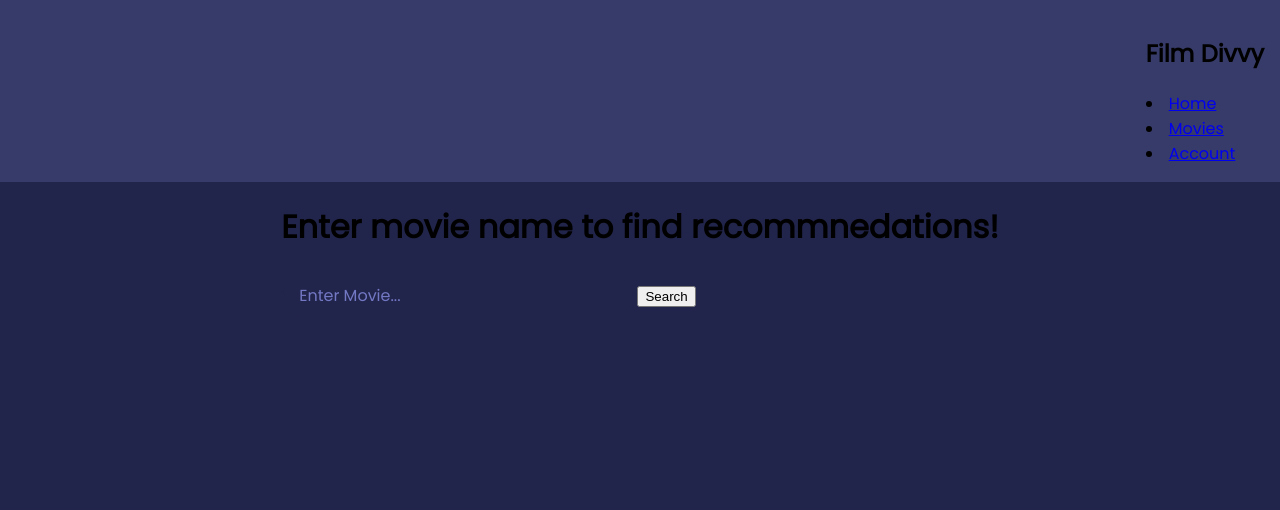
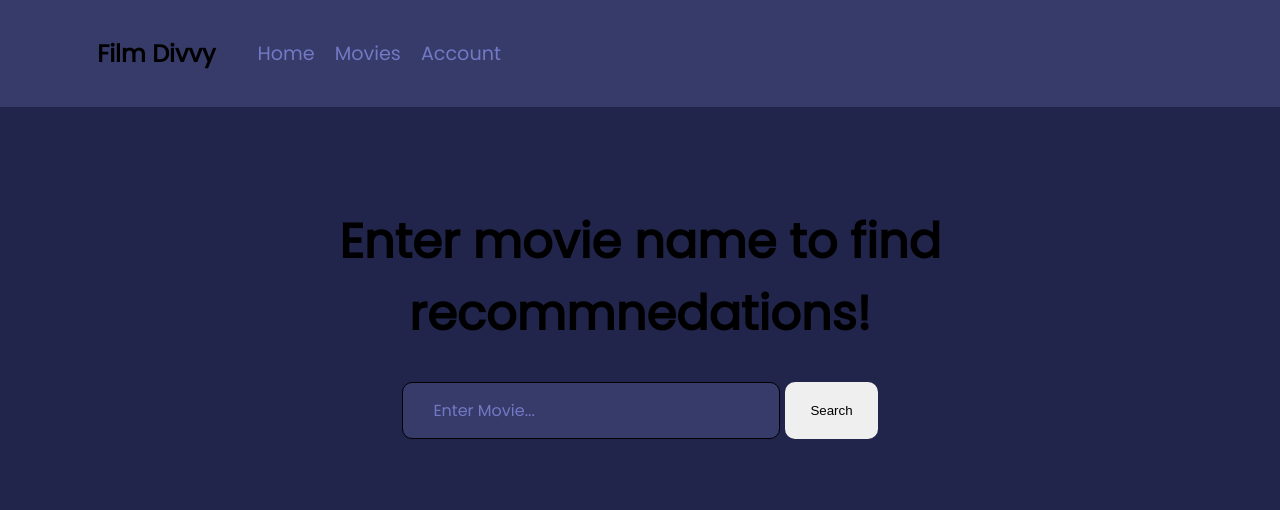
Before and after one commit to JonathanF95/movieApp, a plain HTML site: page index.html in a window 1280 px wide. Drawn offline with Linux system fonts and the light colour scheme; no server answers.

Commit message:
Add files via upload

```diff
--- a/style.css
+++ b/style.css
@@ -14,11 +14,38 @@ body{
     font-family: 'Poppins', 'sans-serif';
     margin: 0;
 }
+
+
 header{
   padding: 1rem;
-  display: flex;
-  justify-content: flex-end;
+  width: 100%;
   background-color: var(--secondary-color);
+}
+.head-container{
+    display: flex;
+    align-items: center;
+    justify-content: space-between;
+    width: 87%;
+    margin: 0 auto;
+}
+nav{
+    display: flex;
+    align-items: center;
+}
+h2{
+    margin-right: 2rem;
+    font-size: 1.5rem;
+}
+li{
+    padding: 0 10px;
+    font-size: 1.2rem;
+}
+a{
+    text-decoration: none;
+    color:#7378c5;
+}
+li{
+    list-style: none;
 }
 
 .search{
@@ -100,3 +127,69 @@ main{
 .movie:hover .overview{
     transform: translateY(0);
 }
+.icons{
+    display: flex;
+    justify-content: space-between;
+    font-size: 1.5rem;
+}
+.fa-thumbs-up:hover, .fa-thumbs-down:hover{
+    cursor: pointer;
+}
+.fa-thumbs-up:hover{
+    color: green;
+}
+.fa-thumbs-down:hover{
+    color: red;
+}
+
+
+.fa-thumbs-up:active, .fa-thumbs-down:active{
+    transform: scale(1.2);
+}
+
+
+/* Home Page */
+
+main{
+    height: 100vh;
+    background-color: var(--primary-color)
+}
+h1{
+    text-align: center;
+    font-size: 3rem;
+}
+input{
+    padding: 10px 30px;
+    border-radius: 10px;
+    outline: none;
+    border: none;
+    font-size: 1.5rem;
+}
+#form{
+    display: flex;
+}
+.main-container{
+    display: flex;
+    flex-direction: column;
+    justify-content: center;
+    align-items: center;
+    width: 50%;
+    height: 50%;
+}
+button{
+    padding: 16px 25px;
+    border-radius: 10px;
+    border: none;
+    margin-left: 5px;
+}
+button:hover{
+    transform: scale(0.9);
+    background-color: whitesmoke
+}
+
+#input{
+    border: solid 1px black;
+    padding: 15px 30px;
+    border-radius: 10px;
+    background-color: var(--secondary-color);
+}
```
